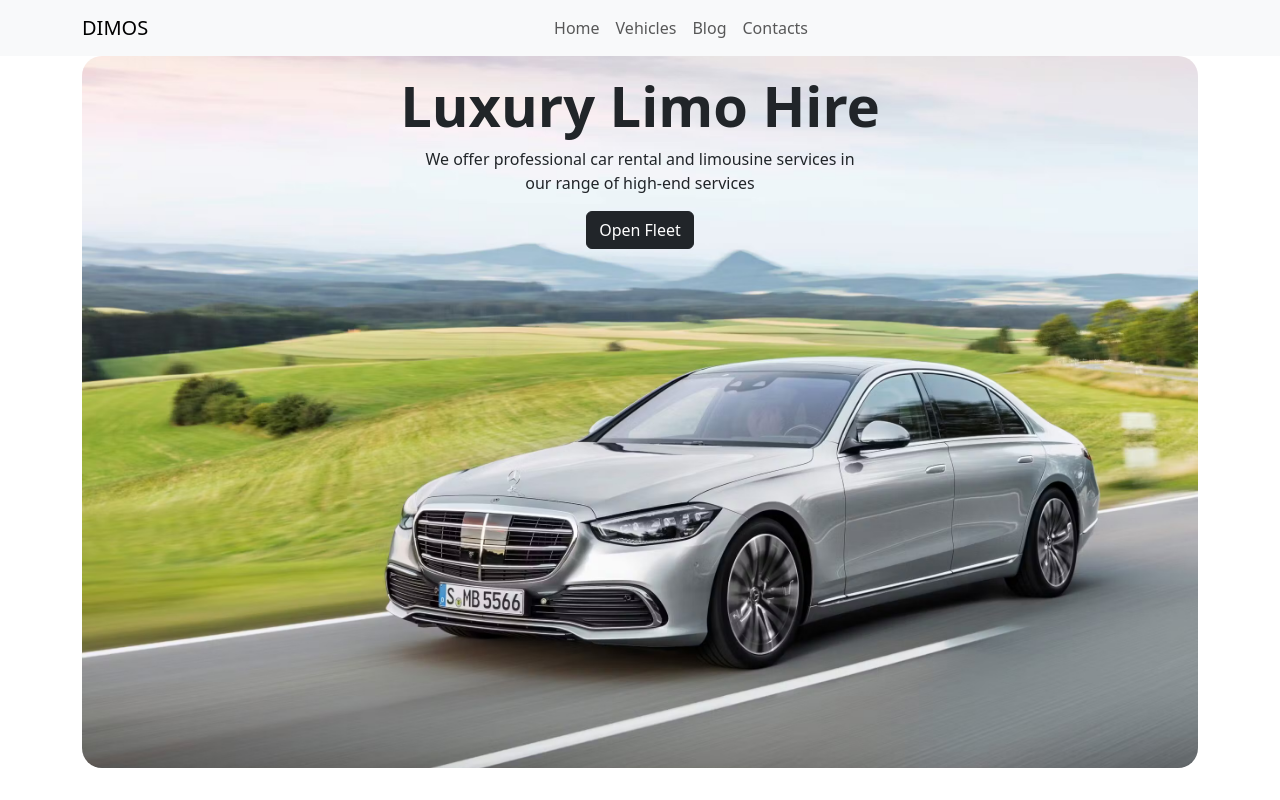
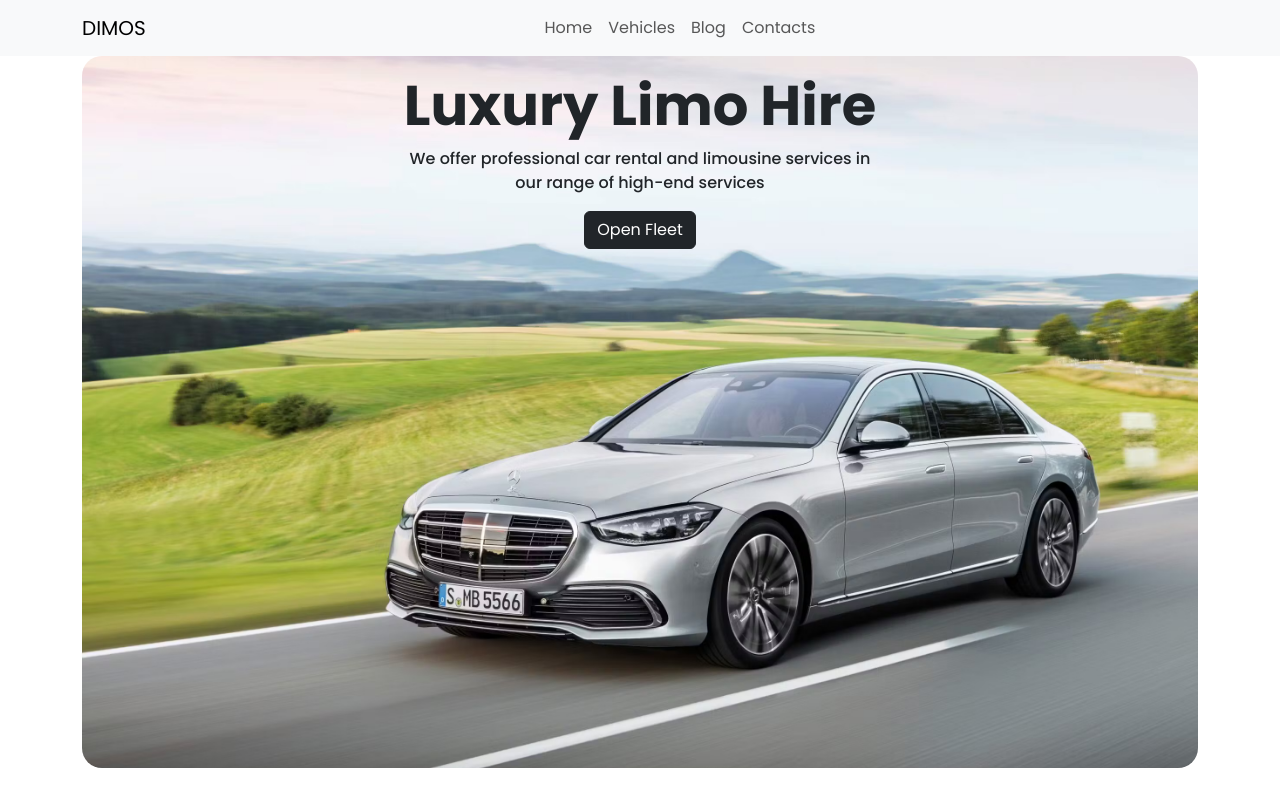
Before and after one commit to Teslax33/limo, a React (Vite) app: page / in a window 1280 px wide. Shown: the top 800 px of the page. Built offline with nearby package versions, Linux system fonts and the light colour scheme.

Commit message:
style : Font size

```diff
--- a/src/index.css
+++ b/src/index.css
@@ -1,10 +1,18 @@
+@import url("https://fonts.googleapis.com/css2?family=Bebas+Neue&family=Poppins:wght@200;400;500;600;700&display=swap");
+* {
+  font-family: Poppins;
+}
 /* carPick */
-.pick-btn{
+.pick-btn {
   background-color: #e9e9e9;
   border: 1px solid #e9e9e9;
   color: black;
 }
-.btn-check:checked+.btn, .btn.active, .btn.show, .btn:first-child:active, :not(.btn-check)+.btn:active {
+.btn-check:checked + .btn,
+.btn.active,
+.btn.show,
+.btn:first-child:active,
+:not(.btn-check) + .btn:active {
   background-color: #b4d47f;
   color: black;
   border: 1px solid #b4d47f;
```
Lines whose indentation alone changed are shown as unchanged.
